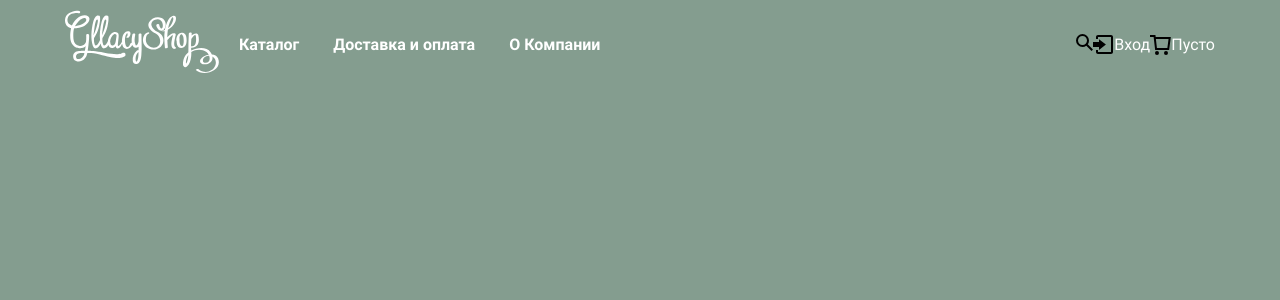
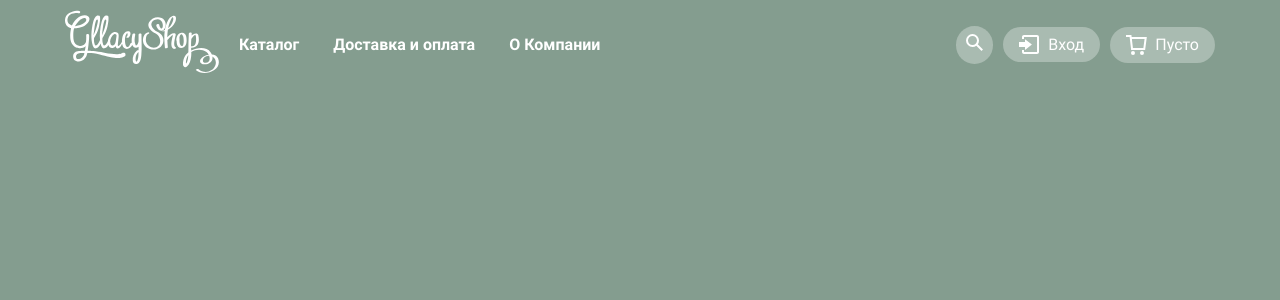
Before and after one commit to shock-dev/gllacy-shop, a Vue app: page / in a window 1280 px wide. Shown: the top 300 px of the page. Built offline with nearby package versions, Linux system fonts and the light colour scheme.

Commit message:
styles for right part

```diff
--- a/src/scss/components/_header.scss
+++ b/src/scss/components/_header.scss
@@ -7,6 +7,41 @@
     margin-right: 10px;
   }
 
+  &__button {
+    background-color: rgba($white, .3);
+    padding: 8px 16px;
+    border-radius: 20px;
+    outline: none;
+    transition: background-color .2s, color .2s;
+
+    &.search {
+      padding: 8px 10px;
+      border-radius: 50%;
+    }
+
+    &-text {
+      margin-left: 8px;
+    }
+
+    &:not(:last-child) {
+      margin-right: 10px;
+    }
+
+    svg {
+      fill: $white;
+      transition: fill .2s;
+    }
+
+    &:hover,
+    &:focus {
+      background-color: rgba($white, 1);
+      color: $light-black;
+
+      svg {
+        fill: $light-black;
+      }
+    }
+  }
 }
 
 .menu {
@@ -32,7 +67,7 @@
 
   &__link {
     border-radius: 25px;
-    padding: 6px 10px;
+    padding: 8px 10px;
     outline: none;
 
     &:active,
```
